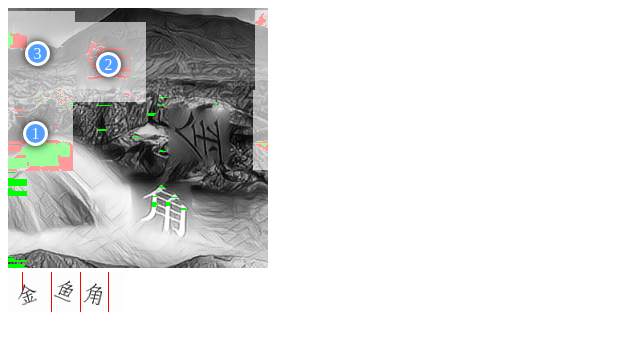
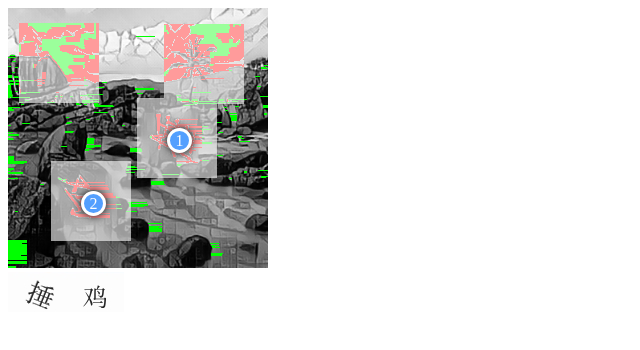
Before and after one commit to gs3170981/BilibiliOcr, a plain HTML site: page index.html in a window 1280 px wide. Shown: the whole page, without its empty margins (0-640 px from the left). Drawn offline with Linux system fonts and the light colour scheme.

Commit message:
【1.0.0】演示版本

```diff
--- a/index.html
+++ b/index.html
@@ -44,7 +44,7 @@
             // height: 324,
             width: 260, // 其实就是可视范围的宽，也可以在el中取宽，但还是先分开再说
             height: 260,
-            countAvg: 90, // 对比值 - 差
+            countAvg: 80, // 对比值 - 差
             countStart: 2, // 对比起始值
             countEnd: 20, // 结束值 --- 超出则算是背景图
             recWidth: 50, // 锁定盒子宽度(越小盒子越多) - 该值修改可能recHandle内部也要微调
@@ -806,17 +806,10 @@
               } else {
                 return true;
               }
-              // return true
-              // break
             }
-            // 为了演示的，这儿都可以注释
-            if (isSum) {
-              return
-            }
-            // 可注释
-            data[_i] = 255; // red
-            data[_i + 1] = 0; // green
-            data[_i + 2] = 0; // blue
+            // data[_i] = 255; // red
+            // data[_i + 1] = 0; // green
+            // data[_i + 2] = 0; // blue
           }
         }
         this.data.verImg.ctx.putImageData(imageData, 0, 0);
@@ -902,7 +895,7 @@
     }
 
     const Ocr = new BilibiliOcr({
-      url: "./img/1.jpg",
+      url: "./img/3.jpg",
       el: document.querySelector(".canvas")
     });
     // 返回的是屏幕坐标
```
